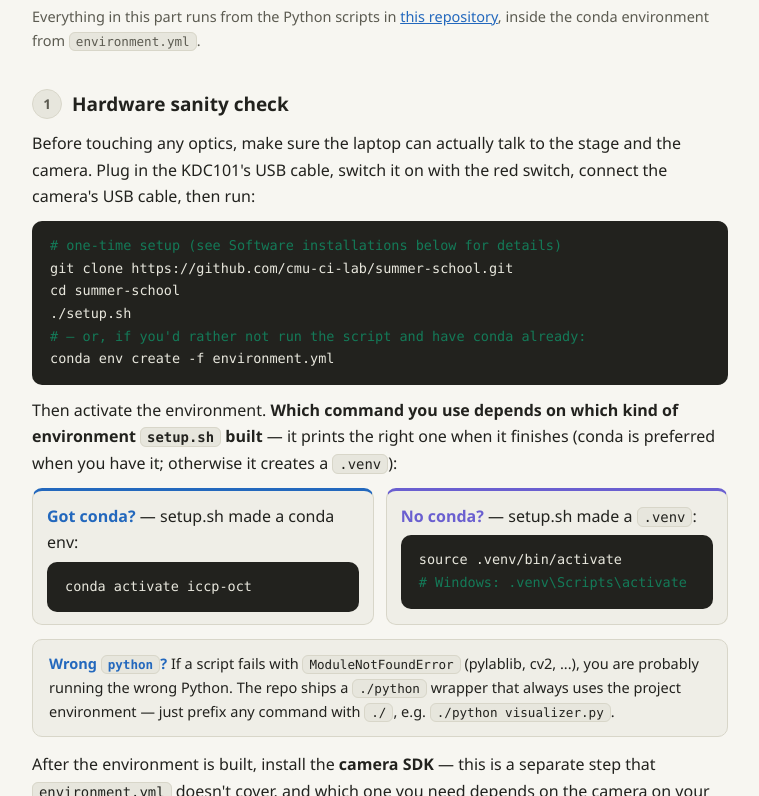
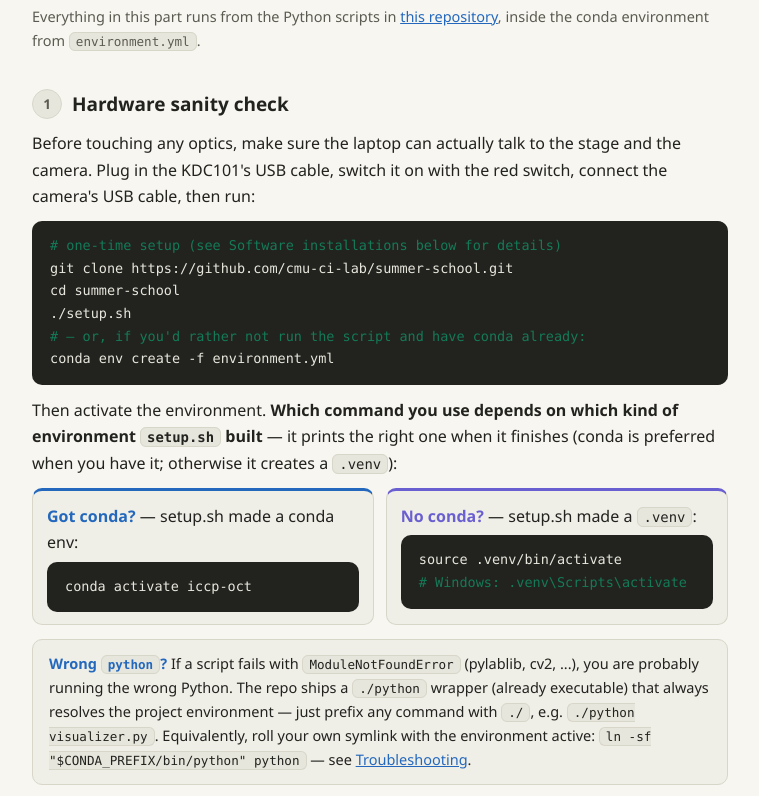
Before and after one commit to cmu-ci-lab/summer-school, a plain HTML site: page instructions.html in a window 1280 px wide. Shown: the part 11204-12000 px from the top of the page, without its empty margins (296-1055 px from the left). Drawn offline with Linux system fonts and the light colour scheme.

Commit message:
Instructions: note that ./python ships executable; show symlink alternative inline
Verified the wrapper is tracked with mode 100755 (git preserves the exec
bit; confirmed runnable from a fresh clone) — no chmod needed by users.
The 'Wrong python?' note now also shows the roll-your-own symlink line.

Co-Authored-By: Claude Fable 5 <noreply@anthropic.com>

```diff
--- a/instructions.html
+++ b/instructions.html
@@ -436,8 +436,11 @@ conda env create -f environment.yml</code></pre>
       </div>
       <div class="note"><strong>Wrong <code>python</code>?</strong> If a script fails with
       <code>ModuleNotFoundError</code> (pylablib, cv2, ...), you are probably running the wrong Python.
-      The repo ships a <code>./python</code> wrapper that always uses the project environment — just prefix
-      any command with <code>./</code>, e.g. <code>./python visualizer.py</code>.</div>
+      The repo ships a <code>./python</code> wrapper (already executable) that always resolves the project
+      environment — just prefix any command with <code>./</code>, e.g. <code>./python visualizer.py</code>.
+      Equivalently, roll your own symlink with the environment active:
+      <code>ln -sf "$CONDA_PREFIX/bin/python" python</code> — see
+      <a href="#troubleshooting">Troubleshooting</a>.</div>
       <p>After the environment is built, install the <strong>camera SDK</strong> — this is a separate step
       that <code>environment.yml</code> doesn't cover, and which one you need depends on the camera on your
       rig: the Vimba&nbsp;X SDK (vmbpy wheel) for Allied Vision, or the IDS Software Suite plus
```
